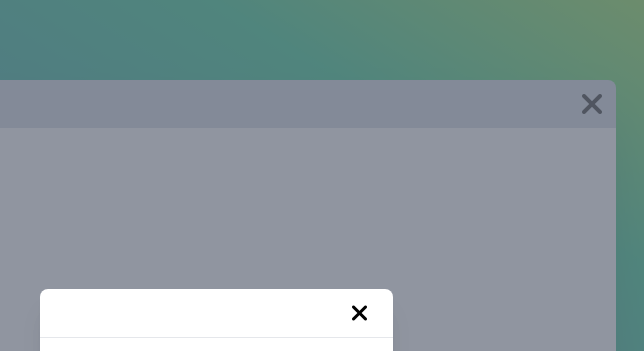
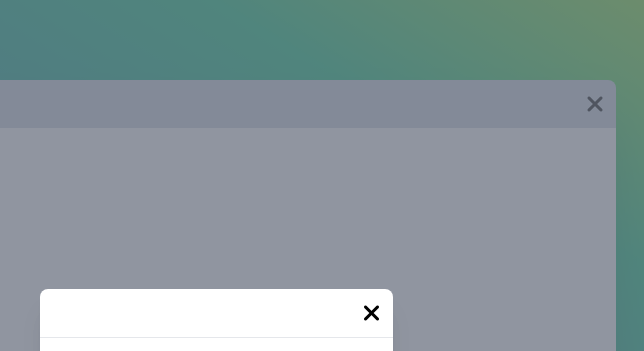
Before and after one commit to yitmeng00/chat-room, a website: page client/index.html in a window 1280 px wide. Shown: the top 351 px of the page, 424-1068 px from the left. Drawn offline with nearby package versions, Linux system fonts and the light colour scheme; files that its build step writes are made by us from their sources.

Commit message:
Refactored styling

```diff
--- a/client/client.js
+++ b/client/client.js
@@ -173,8 +173,7 @@ const openModal = (socket) => {
         modalHeader.classList.add(
             "border-b",
             "border-gray",
-            "px-6",
-            "py-3",
+            "p-3",
             "flex",
             "flex-row-reverse"
         );
--- a/client/index.html
+++ b/client/index.html
@@ -38,7 +38,7 @@
                         <div>
                             <button id="client__close-connection-btn">
                                 <i
-                                    class="fa-solid fa-xmark fa-2xl hover:text-red-600"
+                                    class="fa-solid fa-xmark fa-xl hover:text-red-600"
                                 ></i>
                             </button>
                         </div>
```
